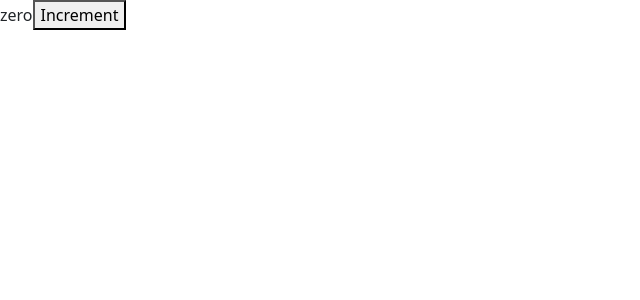
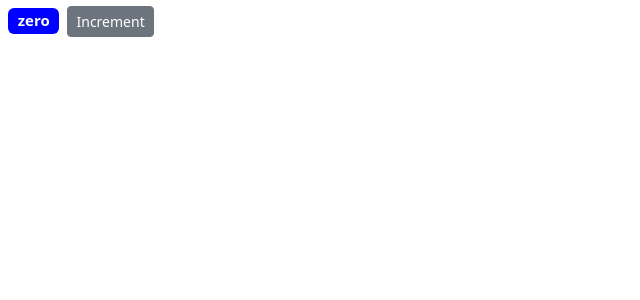
Before and after one commit to gurdeepsingh-hub/React, a React (Create React App) app in the folder item-counter-app/: page / in a window 1280 px wide. Shown: the top 300 px of the page, without its empty margins (0-640 px from the left). Built offline with nearby package versions, Linux system fonts and the light colour scheme.

Commit message:
use styles and className in react

```diff
--- a/item-counter-app/src/component/counter.jsx
+++ b/item-counter-app/src/component/counter.jsx
@@ -4,11 +4,22 @@ class Counter extends Component {
   state = {
     count: 0,
   };
+
+  // for applying styles to more than one elements
+  //   styles = {
+  //     fontSize: 15,
+  //     fontWeight: "bold",
+  //   };
   render() {
     return (
       <React.Fragment>
-        <span>{this.formatCount()}</span>
-        <button>Increment</button>
+        <span
+          style={{ fontSize: 15, fontWeight: "bolder" }}
+          className="badge badge-primary m-2"
+        >
+          {this.formatCount()}
+        </span>
+        <button className="btn btn-secondary btn-sm">Increment</button>
       </React.Fragment>
     );
   }
--- a/item-counter-app/src/index.css
+++ b/item-counter-app/src/index.css
@@ -1,13 +1,23 @@
 body {
   margin: 0;
-  font-family: -apple-system, BlinkMacSystemFont, 'Segoe UI', 'Roboto', 'Oxygen',
-    'Ubuntu', 'Cantarell', 'Fira Sans', 'Droid Sans', 'Helvetica Neue',
+  font-family: -apple-system, BlinkMacSystemFont, "Segoe UI", "Roboto", "Oxygen",
+    "Ubuntu", "Cantarell", "Fira Sans", "Droid Sans", "Helvetica Neue",
     sans-serif;
   -webkit-font-smoothing: antialiased;
   -moz-osx-font-smoothing: grayscale;
 }
 
 code {
-  font-family: source-code-pro, Menlo, Monaco, Consolas, 'Courier New',
+  font-family: source-code-pro, Menlo, Monaco, Consolas, "Courier New",
     monospace;
 }
+
+.badge {
+  background-color: grey;
+  border-radius: 5px;
+  box-sizing: border-box;
+}
+
+.badge-primary {
+  background-color: blue !important;
+}
```
